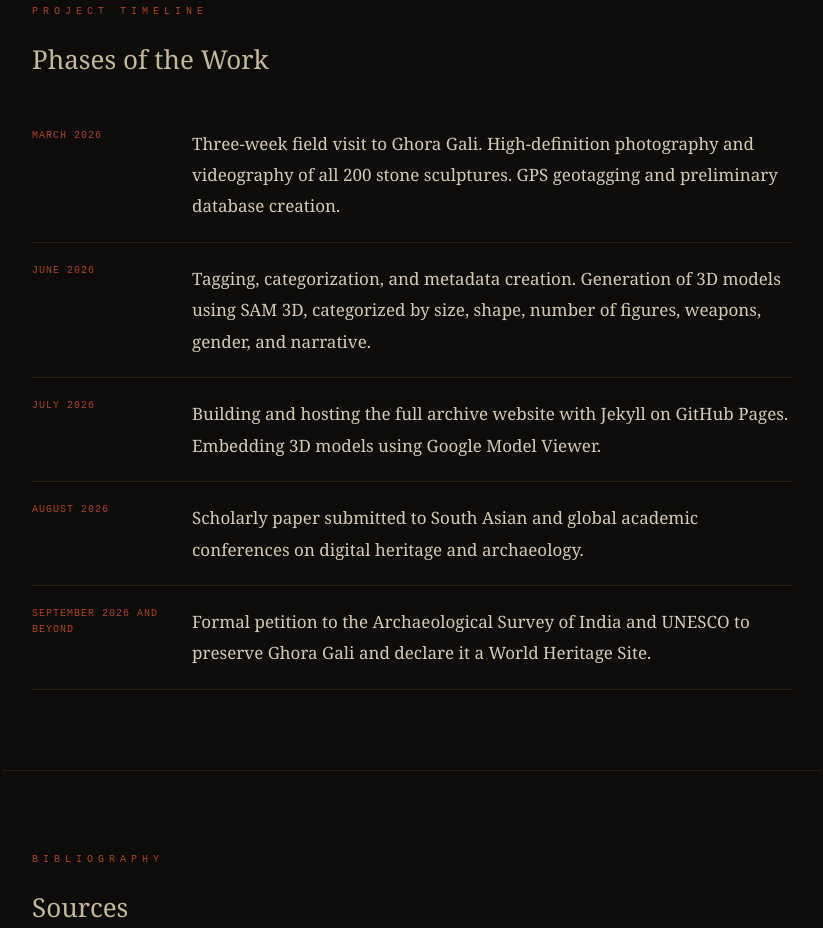
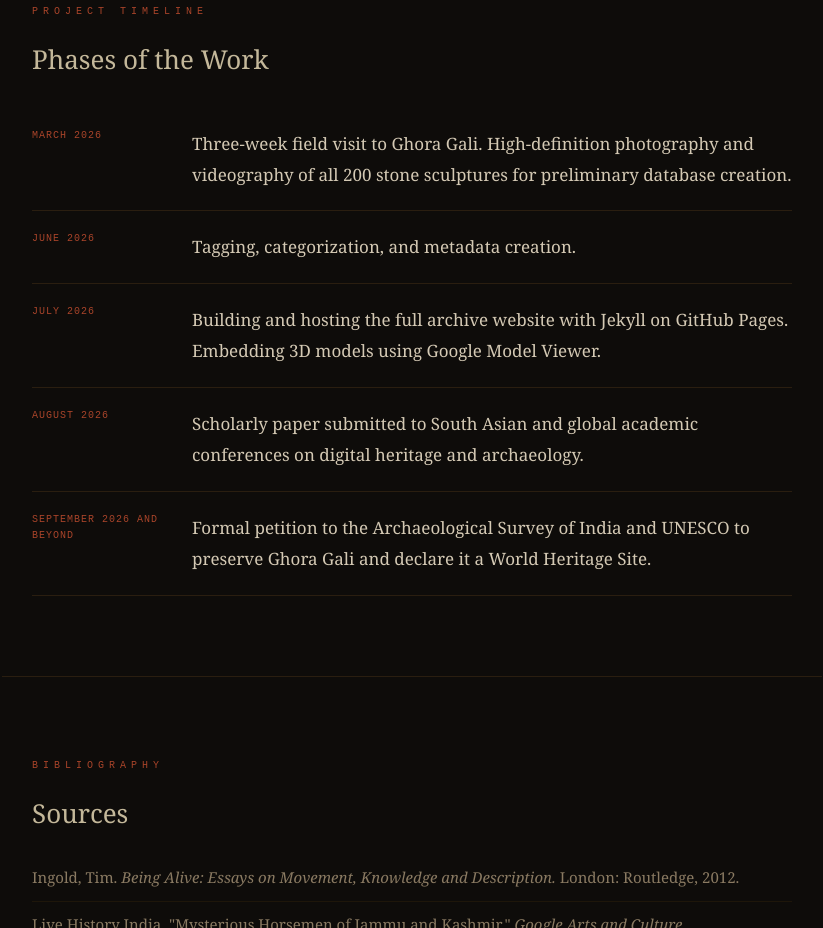
Before and after one commit to Ashfaq010/Petrified-Wedding-of-the-Himalayas-A-Digital-Archaeological-Preservation-Project-of-Ghora-Gali-Gool, a plain HTML site: page index.html in a window 1280 px wide. Shown: the part 7297-8225 px from the top of the page, without its empty margins (228-1051 px from the left). Drawn offline with Linux system fonts and the light colour scheme.

Commit message:
Refine timeline descriptions in index.html
Updated project timeline details for clarity.

```diff
--- a/index.html
+++ b/index.html
@@ -825,14 +825,12 @@ footer {
     <li>
       <span class="tl-date">March 2026</span>
       <div class="tl-text">Three-week field visit to Ghora Gali. High-definition
-      photography and videography of all 200 stone sculptures. GPS geotagging
-      and preliminary database creation.</div>
+      photography and videography of all 200 stone sculptures for preliminary database creation.</div>
     </li>
     <li>
       <span class="tl-date">June 2026</span>
       <div class="tl-text">Tagging, categorization, and metadata creation.
-      Generation of 3D models using SAM 3D, categorized by size, shape, number
-      of figures, weapons, gender, and narrative.</div>
+     </div>
     </li>
     <li>
       <span class="tl-date">July 2026</span>
```
